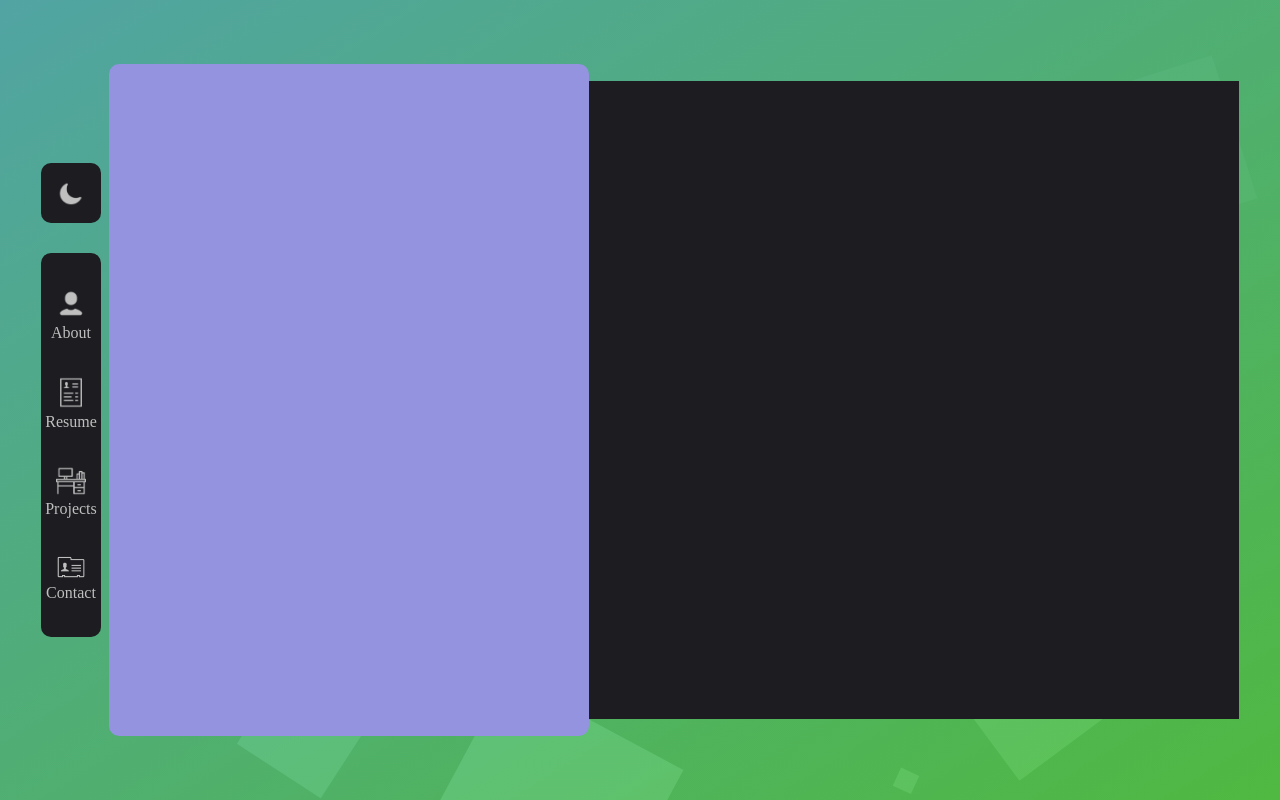
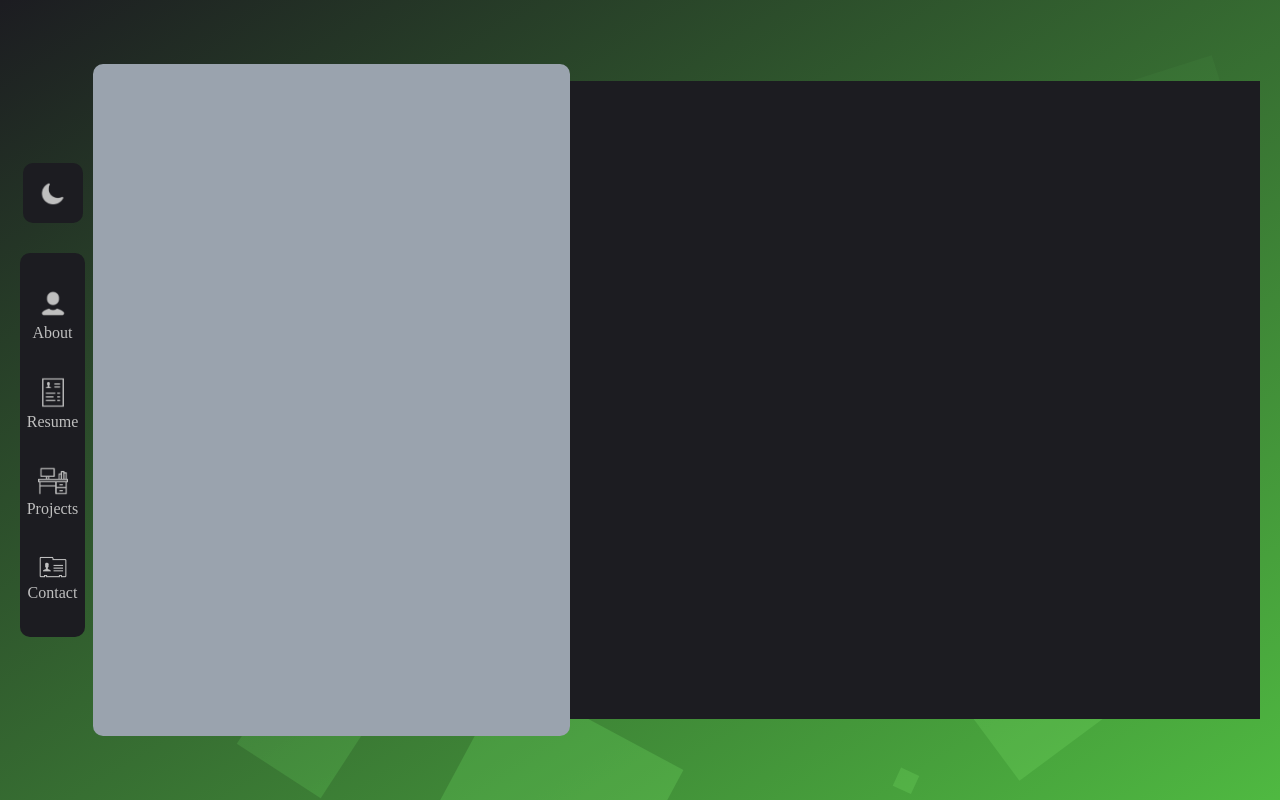
Before and after one commit to NanaShi929/portfolio, a React (Create React App) app: page /contact in a window 1280 px wide. Built offline with nearby package versions, Linux system fonts and the light colour scheme.

Commit message:
nothing changed

```diff
--- a/src/Background/background.css
+++ b/src/Background/background.css
@@ -5,11 +5,12 @@
 
 .area {
   /* background: #4e54c8; */ position: absolute;
-  background: linear-gradient(
+  /* background: linear-gradient(
           to right bottom,
           #51a4a3 0%,
           #4fb941 100%
-        ) ;
+        ) ; */
+         background: linear-gradient(to right bottom, rgb(28 28 33) 0%, rgb(79, 185, 65) 100%) !important;
   width: 100vw;
   height: 100vh;
   z-index: -1;
--- a/src/Components/Layout/Layout.css
+++ b/src/Components/Layout/Layout.css
@@ -39,7 +39,7 @@
   /* top: 15px; */
 
   float: left;
-  width: 60px;
+  width: 65px;
  height: 60%;
   align-content: space-evenly;
   justify-content: space-evenly;
@@ -76,7 +76,8 @@ margin-bottom: 30px;
   width: 480px;
   height: 100%;
   border-radius: 10px;
-  background-color: rgb(147, 147, 224);
+  /* background-color: rgb(147, 147, 224); */
+  background-color: rgb(154 163 174);
   z-index: 11;
   float: left;
   box-shadow: 10px aqua;
@@ -109,7 +110,7 @@ margin-bottom: 30px;
 .detailsCard {
   position: relative;
   float: left;
-  width: 650px;
+  width: 695px;
   height: 95%;
 
   background-color: rgb(28, 28, 33);
```
